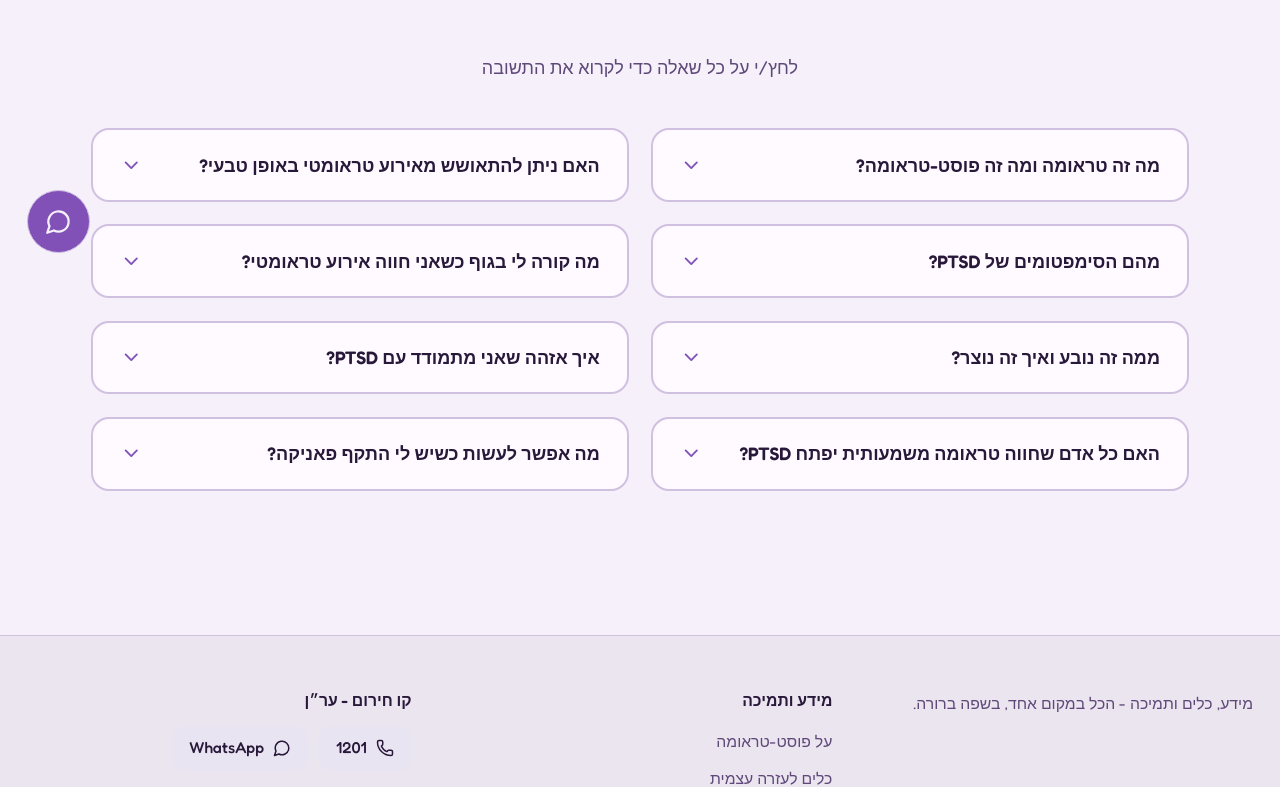
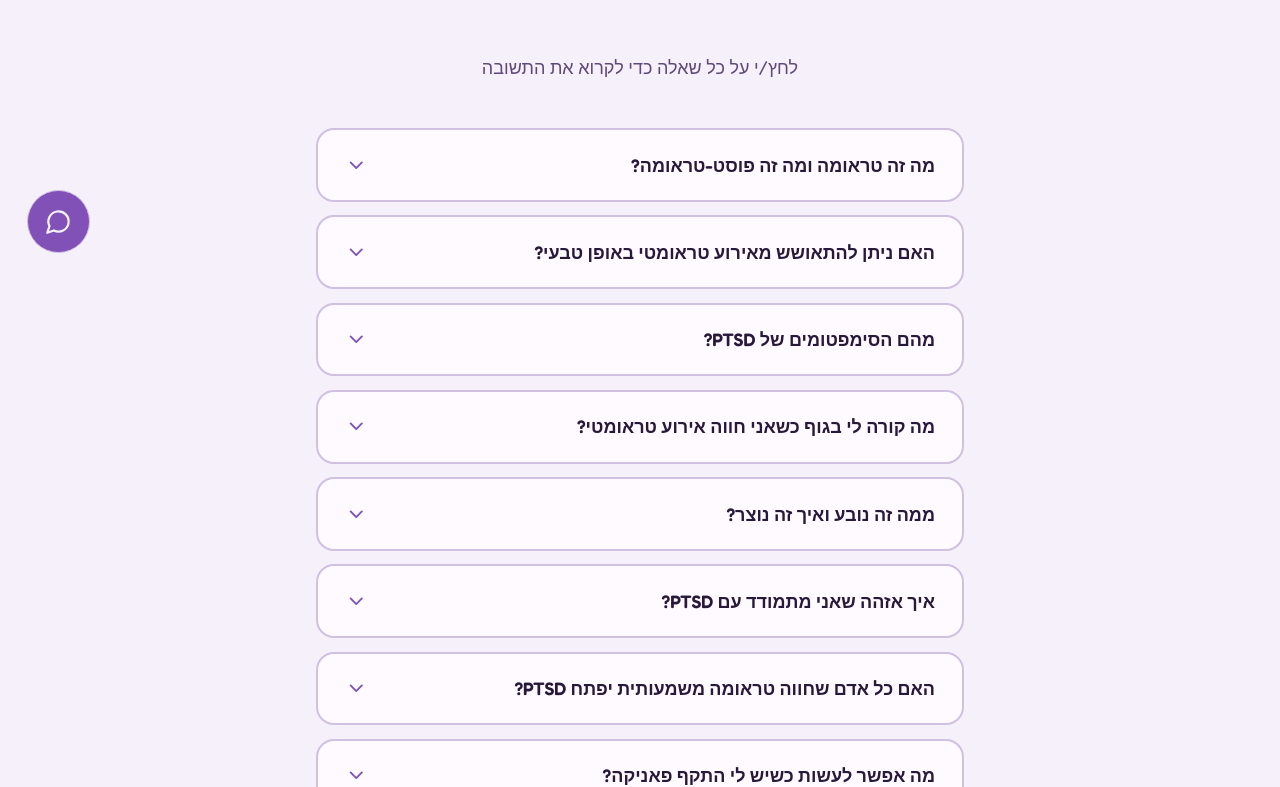
Before and after one commit to Shakedash-dev/PTSD.IL, a React (Vite) app in the folder src/: page /PTSD.IL/ptsd-info in a window 1280 px wide. Shown: the part 520-1307 px from the top of the page. Built offline with nearby package versions, Linux system fonts and the light colour scheme.

Commit message:
Switch ptsd-info FAQ grid to single column, matching rights/second-circle-tools

```diff
--- a/src/pages/PTSDInfo.jsx
+++ b/src/pages/PTSDInfo.jsx
@@ -7,10 +7,6 @@ import { ChevronDown } from 'lucide-react';
 import { IMAGES } from '@/lib/images';
 import ValidatableContent from '@/components/ValidatableContent';
 
-// Design A: 2-column accordion grid.
-// Each card stays compact (just the question) until clicked, expanding the answer inline.
-// On desktop the grid keeps two questions visible per row so the user can scan many
-// questions at once without long vertical scrolling. On mobile it collapses to one column.
 function FAQCard({ question, answer, contentId }) {
   const [open, setOpen] = useState(false);
 
@@ -71,7 +67,7 @@ export default function PTSDInfo() {
           </p>
         </ValidatableContent>
 
-        <div className="grid grid-cols-1 md:grid-cols-2 gap-5">
+        <div className="max-w-xl mx-auto flex flex-col gap-3">
           {faqs.map((faq, i) => (
             <FAQCard key={i} question={faq.q} answer={faq.a} contentId={`ptsd-info.faq.${i}`} />
           ))}
```
